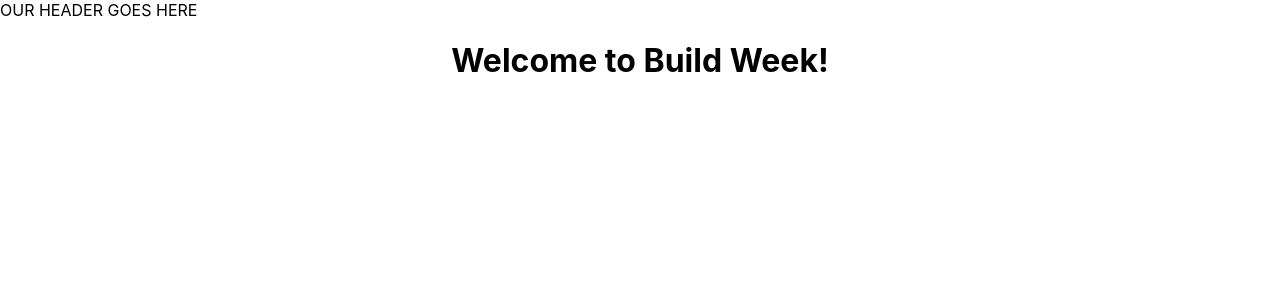
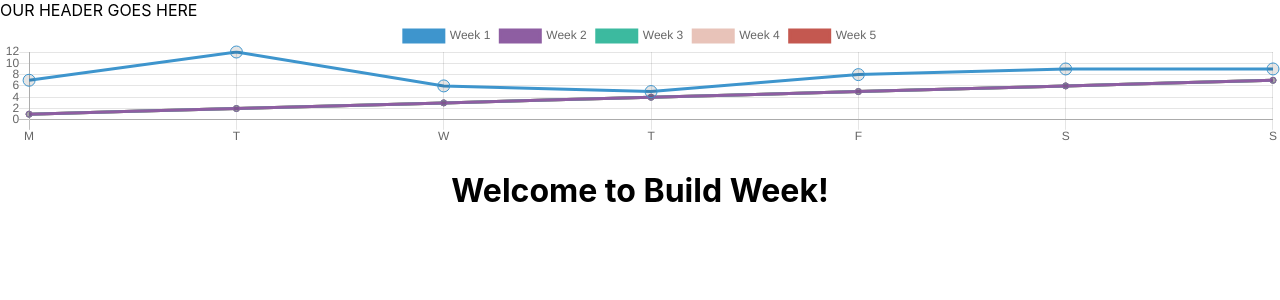
Before and after one commit to Sleep-tracker-1/Front_End, a React (Create React App) app: page / in a window 1280 px wide. Shown: the top 300 px of the page. Built offline with nearby package versions, Linux system fonts and the light colour scheme.

Commit message:
got certain chartjs features laid down

```diff
--- a/package.json
+++ b/package.json
@@ -4,6 +4,7 @@
   "private": true,
   "dependencies": {
     "axios": "^0.19.2",
+    "chart.js": "^2.9.3",
     "eslint": "^6.8.0",
     "eslint-config-kentcdodds": "^14.7.0",
     "formik": "^2.1.4",
@@ -11,6 +12,7 @@
     "lint-staged": "^10.0.7",
     "prettier": "^1.19.1",
     "react": "^16.13.0",
+    "react-chartjs-2": "^2.9.0",
     "react-dom": "^16.13.0",
     "react-icons": "^3.9.0",
     "react-redux": "^7.1.3",
--- a/src/App.js
+++ b/src/App.js
@@ -4,6 +4,7 @@ import { createStore, applyMiddleware } from "redux";
 import { Provider } from "react-redux";
 import thunk from "redux-thunk";
 import Header from "./components/Header";
+import TestGraph from "./components/TestGraph";
 
 import { bwReducer as reducer } from "./reducers/bwReducer";
 
@@ -13,11 +14,14 @@ import "./App.css";
 
 const store = createStore(reducer, applyMiddleware(thunk));
 
+// TODO: create list compojnent that lets you view previous date ranges and have them display on the graph
+
 function App() {
     return (
         <Provider store={store}>
             {/* All of your jsx and components will be inside of Provider */}
             <Header />
+            <TestGraph />
             <Router>
                 <div className="App">
                     <h1>Welcome to Build Week!</h1>
--- /dev/null
+++ b/src/components/TestGraph.js
@@ -0,0 +1,64 @@
+import React from "react";
+import { Line } from "react-chartjs-2";
+
+function TestGraph() {
+    const chartProps = {
+        data: {
+            labels: ["M", "T", "W", "T", "F", "S", "S"],
+            datasets: [
+                {
+                    data: [7, 12, 6, 5, 8, 9, 9],
+                    label: "Week 1",
+                    value: "zillo",
+                    borderColor: "#3e95cd",
+                    fill: false,
+                    lineTension: 0,
+                    radius: 6,
+                    hoverRadius: 12,
+                },
+                {
+                    data: [1, 2, 3, 4, 5, 6, 7],
+                    label: "Week 2",
+                    borderColor: "#8e5ea2",
+                    fill: false,
+                },
+                {
+                    data: [1, 2, 3, 4, 5, 6, 7],
+                    label: "Week 3",
+                    borderColor: "#3cba9f",
+                    fill: false,
+                },
+                {
+                    data: [1, 2, 3, 4, 5, 6, 7],
+                    label: "Week 4",
+                    borderColor: "#e8c3b9",
+                    fill: false,
+                },
+                {
+                    data: [1, 2, 3, 4, 5, 6, 7],
+                    label: "Week 5",
+                    borderColor: "#c45850",
+                    fill: false,
+                },
+            ],
+        },
+        options: {
+            title: {
+                display: true,
+                text: "Hours Slept",
+            },
+        },
+    };
+    const chartReference = React.createRef();
+    return (
+        <Line
+            ref={chartReference}
+            data={chartProps.data}
+            width={100}
+            height={50}
+            options={{ maintainAspectRatio: false }}
+        />
+    );
+}
+
+export default TestGraph;
```
Also changed, not shown: src/components/Login.js (+9 -0 lines), src/components/HistoryPage.js (added), 1 other file (tests, documents, lock files or other folders).
